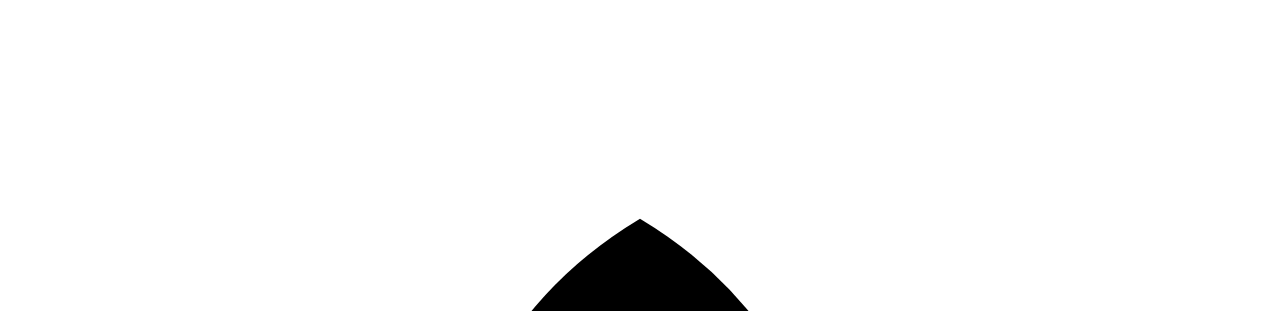
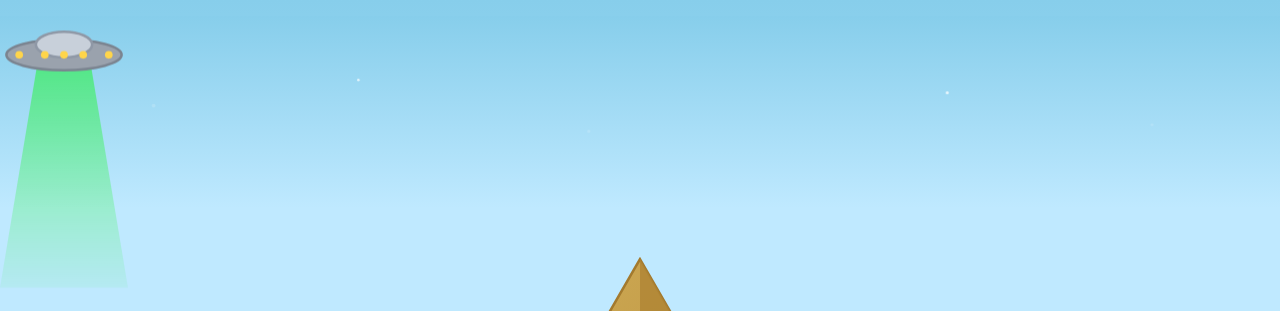
Before and after one commit to AsherSeibel123/ThePyramid, a plain HTML site: page index.html in a window 1280 px wide. Shown: the top 311 px of the page. Drawn offline with Linux system fonts and the light colour scheme.

Commit message:
Update website files

```diff
--- a/index.html
+++ b/index.html
@@ -1,141 +1,248 @@
 <!DOCTYPE html>
 <html lang="en">
 <head>
-  <meta charset="UTF-8">
-  <meta name="viewport" content="width=device-width, initial-scale=1.0">
+  <meta charset="UTF-8" />
+  <meta name="viewport" content="width=device-width, initial-scale=1" />
   <title>THE PYRAMID</title>
-  <link rel="stylesheet" href="styles.css">
+  <link rel="preconnect" href="https://fonts.googleapis.com">
+  <link rel="preconnect" href="https://fonts.gstatic.com" crossorigin>
+  <link href="https://fonts.googleapis.com/css2?family=Bangers&family=Montserrat:wght@400;700&display=swap" rel="stylesheet">
+  <style>
+    :root {
+      --sky: #87ceeb;
+      --dusk: #4f6ea9;
+      --sand: #f2d16b;
+      --pyramid: #c9a24c;
+      --pyramid-dark: #b08a3a;
+      --beam: rgba(0, 255, 0, 0.25);
+    }
+    * { box-sizing: border-box; }
+    html, body {
+      height: 100%;
+      margin: 0;
+      font-family: 'Montserrat', system-ui, -apple-system, Segoe UI, Roboto, Helvetica, Arial, sans-serif;
+      overflow: hidden;
+      background: linear-gradient(180deg, var(--sky) 0%, #bfe9ff 50%, var(--sand) 50.1%);
+    }
+    .stage {
+      position: relative;
+      width: 100vw;
+      height: 100vh;
+    }
+    /* Center title */
+    .title {
+      position: absolute;
+      inset: 0;
+      display: grid;
+      place-items: center;
+      pointer-events: none;
+      text-align: center;
+    }
+    .title h1 {
+      font-family: 'Bangers', cursive;
+      font-size: clamp(48px, 12vw, 160px);
+      letter-spacing: 0.06em;
+      line-height: 1;
+      margin: 0;
+      color: #111;
+      text-shadow: 0 4px 0 #fff, 0 12px 24px rgba(0,0,0,0.35);
+      mix-blend-mode: multiply;
+    }
+
+    /* Disco ball */
+    .disco {
+      position: absolute;
+      top: 4vh;
+      left: 8vw;
+      width: min(12vw, 140px);
+      aspect-ratio: 1/1;
+      filter: drop-shadow(0 8px 12px rgba(0,0,0,0.25));
+      animation: sway 5s ease-in-out infinite alternate;
+    }
+    @keyframes sway {
+      from { transform: rotate(-6deg); }
+      to   { transform: rotate(6deg); }
+    }
+    .sparkle {
+      position: absolute; inset: 0; pointer-events: none;
+      background: conic-gradient(from 0deg, rgba(255,255,255,.0), rgba(255,255,255,.7), rgba(255,255,255,.0) 20%);
+      mask: radial-gradient(circle at 50% 50%, black 40%, transparent 41%);
+      animation: spin 6s linear infinite;
+      mix-blend-mode: screen;
+      border-radius: 50%;
+    }
+    @keyframes spin { to { transform: rotate(1turn); } }
+
+    /* SVG scene container */
+    svg {
+      position: absolute;
+      inset: 0;
+      width: 100%;
+      height: 100%;
+    }
+
+    /* Simple sparkle stars */
+    .star { animation: twinkle 3.5s ease-in-out infinite; opacity: .9; }
+    .star:nth-child(odd) { animation-duration: 5.2s; }
+    @keyframes twinkle { 0%,100% { opacity: .2 } 50% { opacity: 1 } }
+
+    /* UFO gentle bob */
+    #ufo { animation: bob 3.5s ease-in-out infinite; transform-origin: center; }
+    @keyframes bob {
+      0%,100% { transform: translateY(0px) }
+      50% { transform: translateY(-8px) }
+    }
+
+    /* Responsive note for very small screens */
+    @media (max-height: 480px) {
+      .title h1 { font-size: clamp(36px, 10vw, 100px); }
+    }
+  </style>
 </head>
 <body>
-  <div class="scene" id="scene">
-    <!-- Top Hieroglyphics Border -->
-    <div class="hieroglyphics top" id="hieroglyphicsTop"></div>
-
-    <!-- Sun -->
-    <div class="sun" id="sun"></div>
-
-    <!-- Stars -->
-    <div class="stars" id="stars"></div>
-
-    <!-- Sand Dunes in Background -->
-    <div class="dune dune1"></div>
-    <div class="dune dune2"></div>
-    <div class="dune dune3"></div>
-
-    <!-- Desert Ground -->
-    <div class="ground" id="ground"></div>
-
-    <!-- UFO with green beam -->
-    <div class="ufo" id="ufo">
-      <div class="ufo-dome"></div>
-      <div class="ufo-body">
-        <div class="ufo-lights">
-          <div class="ufo-light"></div>
-          <div class="ufo-light"></div>
-          <div class="ufo-light"></div>
-        </div>
-      </div>
-      <div class="ufo-beam" id="ufoBeam"></div>
+  <div class="stage">
+    <!-- Disco Ball -->
+    <div class="disco">
+      <svg viewBox="0 0 100 120" preserveAspectRatio="xMidYMid meet" aria-hidden="true">
+        <defs>
+          <linearGradient id="discoGlow" x1="0" y1="0" x2="1" y2="1">
+            <stop offset="0%" stop-color="#ffffff"/>
+            <stop offset="50%" stop-color="#e0e0e0"/>
+            <stop offset="100%" stop-color="#c8c8c8"/>
+          </linearGradient>
+        </defs>
+        <line x1="50" y1="0" x2="50" y2="10" stroke="#555" stroke-width="2" />
+        <circle cx="50" cy="60" r="40" fill="url(#discoGlow)" stroke="#999" stroke-width="1" />
+        <!-- grid -->
+        <g stroke="#bbb" stroke-width="1">
+          <!-- verticals -->
+          <path d="M50,20 V100"/>
+          <path d="M35,22 V98"/>
+          <path d="M65,22 V98"/>
+          <path d="M20,32 V88"/>
+          <path d="M80,32 V88"/>
+          <!-- horizontals -->
+          <path d="M15,55 H85"/>
+          <path d="M20,40 H80"/>
+          <path d="M20,80 H80"/>
+          <path d="M30,30 H70"/>
+          <path d="M30,90 H70"/>
+        </g>
+      </svg>
+      <div class="sparkle"></div>
     </div>
 
-    <!-- Disco Ball -->
-    <div class="disco-ball" id="discoBall"></div>
+    <!-- Main Scene (SVG) -->
+    <svg viewBox="0 0 1000 600" role="img" aria-label="Pyramid on sand with stick-figure Egyptian gods, disco ball, and UFO with green beam">
+      <defs>
+        <linearGradient id="skyGrad" x1="0" y1="0" x2="0" y2="1">
+          <stop offset="0%" stop-color="#87ceeb"/>
+          <stop offset="50%" stop-color="#bfe9ff"/>
+        </linearGradient>
+        <linearGradient id="sandGrad" x1="0" y1="0" x2="0" y2="1">
+          <stop offset="0%" stop-color="#f7db7b"/>
+          <stop offset="100%" stop-color="#e7c25f"/>
+        </linearGradient>
+        <linearGradient id="beamGrad" x1="0.5" y1="0" x2="0.5" y2="1">
+          <stop offset="0%" stop-color="rgba(0,255,0,0.45)"/>
+          <stop offset="100%" stop-color="rgba(0,255,0,0.05)"/>
+        </linearGradient>
+        <linearGradient id="pyrFace" x1="0" y1="0" x2="1" y2="1">
+          <stop offset="0%" stop-color="#d1ad57"/>
+          <stop offset="100%" stop-color="#b38a39"/>
+        </linearGradient>
+      </defs>
 
-    <!-- Rave Lights -->
-    <div class="rave-lights" id="raveLights">
-      <div class="rave-light"></div>
-      <div class="rave-light"></div>
-      <div class="rave-light"></div>
-      <div class="rave-light"></div>
+      <!-- sky (for star shimmer on night, purely decorative) -->
+      <rect x="0" y="0" width="1000" height="300" fill="url(#skyGrad)" />
+
+      <!-- stars -->
+      <g fill="#fff" opacity="0.8">
+        <circle class="star" cx="120" cy="70" r="1.5" />
+        <circle class="star" cx="280" cy="50" r="1" />
+        <circle class="star" cx="460" cy="90" r="1.3" />
+        <circle class="star" cx="740" cy="60" r="1.2" />
+        <circle class="star" cx="900" cy="85" r="1.1" />
+      </g>
+
+      <!-- sand -->
+      <rect x="0" y="300" width="1000" height="300" fill="url(#sandGrad)" />
+      <!-- gentle dunes -->
+      <path d="M0 360 C180 330, 300 380, 470 350 C650 320, 800 370, 1000 340 L1000 600 L0 600 Z" fill="#e9c965" opacity="0.9"/>
+
+      <!-- pyramid (simple two-face look) -->
+      <polygon points="500,190 350,450 650,450" fill="url(#pyrFace)" stroke="#a37a2e" stroke-width="2"/>
+      <polygon points="500,190 500,450 650,450" fill="#b18736" opacity="0.85"/>
+
+      <!-- simple doorway -->
+      <rect x="495" y="380" width="30" height="70" fill="#3a2a12" rx="3"/>
+
+      <!-- stick-figure Egyptian gods (minimalist) -->
+      <!-- Left: Anubis (jackal head) -->
+      <g transform="translate(290,455) scale(1.2)">
+        <!-- staff -->
+        <line x1="-20" y1="-60" x2="-20" y2="0" stroke="#111" stroke-width="3"/>
+        <!-- body -->
+        <circle cx="0" cy="-80" r="8" fill="#111"/>
+        <line x1="0" y1="-72" x2="0" y2="-30" stroke="#111" stroke-width="3"/>
+        <line x1="0" y1="-54" x2="-14" y2="-40" stroke="#111" stroke-width="3"/>
+        <line x1="0" y1="-54" x2="14" y2="-40" stroke="#111" stroke-width="3"/>
+        <line x1="0" y1="-30" x2="-12" y2="-10" stroke="#111" stroke-width="3"/>
+        <line x1="0" y1="-30" x2="12" y2="-10" stroke="#111" stroke-width="3"/>
+        <!-- jackal head -->
+        <polygon points="0,-88 14,-92 10,-76" fill="#111"/>
+        <polygon points="8,-98 14,-92 0,-88" fill="#111"/>
+      </g>
+
+      <!-- Right: Horus (falcon hint) -->
+      <g transform="translate(710,455) scale(1.2)">
+        <line x1="20" y1="-60" x2="20" y2="0" stroke="#111" stroke-width="3"/>
+        <circle cx="0" cy="-80" r="8" fill="#111"/>
+        <line x1="0" y1="-72" x2="0" y2="-30" stroke="#111" stroke-width="3"/>
+        <line x1="0" y1="-54" x2="-14" y2="-40" stroke="#111" stroke-width="3"/>
+        <line x1="0" y1="-54" x2="14" y2="-40" stroke="#111" stroke-width="3"/>
+        <line x1="0" y1="-30" x2="-12" y2="-10" stroke="#111" stroke-width="3"/>
+        <line x1="0" y1="-30" x2="12" y2="-10" stroke="#111" stroke-width="3"/>
+        <!-- beak-ish -->
+        <polygon points="0,-86 14,-82 0,-78" fill="#111"/>
+      </g>
+
+      <!-- Center front: Isis (staff + crown hint) -->
+      <g transform="translate(420,475)">
+        <line x1="-16" y1="-70" x2="-16" y2="-5" stroke="#111" stroke-width="3"/>
+        <circle cx="0" cy="-86" r="8" fill="#111"/>
+        <line x1="0" y1="-78" x2="0" y2="-36" stroke="#111" stroke-width="3"/>
+        <line x1="0" y1="-58" x2="-14" y2="-44" stroke="#111" stroke-width="3"/>
+        <line x1="0" y1="-58" x2="14" y2="-44" stroke="#111" stroke-width="3"/>
+        <line x1="0" y1="-36" x2="-12" y2="-10" stroke="#111" stroke-width="3"/>
+        <line x1="0" y1="-36" x2="12" y2="-10" stroke="#111" stroke-width="3"/>
+        <!-- crown hint -->
+        <circle cx="0" cy="-98" r="6" fill="#111"/>
+      </g>
+
+      <!-- UFO + beam -->
+      <g id="ufo" transform="translate(770,120)">
+        <!-- beam -->
+        <polygon points="30,40 70,40 100,220 0,220" fill="url(#beamGrad)" />
+        <!-- saucer -->
+        <ellipse cx="50" cy="38" rx="45" ry="12" fill="#9aa2ad" stroke="#7b8490" stroke-width="2" />
+        <ellipse cx="50" cy="30" rx="22" ry="10" fill="#c8d0da" stroke="#8f98a6" stroke-width="2" />
+        <!-- lights -->
+        <g>
+          <circle cx="15" cy="38" r="3" fill="#ffd54a"/>
+          <circle cx="35" cy="38" r="3" fill="#ffd54a"/>
+          <circle cx="50" cy="38" r="3" fill="#ffd54a"/>
+          <circle cx="65" cy="38" r="3" fill="#ffd54a"/>
+          <circle cx="85" cy="38" r="3" fill="#ffd54a"/>
+        </g>
+      </g>
+
+    </svg>
+
+    <!-- Title text on top -->
+    <div class="title">
+      <h1>THE PYRAMID</h1>
     </div>
-
-    <!-- Egyptian Gods Stick Figures -->
-    <div class="gods" id="gods">
-      <!-- Anubis with jackal head crown -->
-      <svg class="god god-anubis" viewBox="0 0 60 100">
-        <!-- Head with tall pointed ears -->
-        <circle cx="30" cy="15" r="8"/>
-        <line x1="22" y1="10" x2="20" y2="2"/>
-        <line x1="20" y1="2" x2="24" y2="2"/>
-        <line x1="38" y1="10" x2="40" y2="2"/>
-        <line x1="40" y1="2" x2="36" y2="2"/>
-        <!-- Body -->
-        <line x1="30" y1="23" x2="30" y2="60"/>
-        <!-- Arms -->
-        <line x1="30" y1="35" x2="15" y2="45"/>
-        <line x1="30" y1="35" x2="45" y2="45"/>
-        <!-- Legs -->
-        <line x1="30" y1="60" x2="20" y2="90"/>
-        <line x1="30" y1="60" x2="40" y2="90"/>
-      </svg>
-
-      <!-- Horus with falcon crown -->
-      <svg class="god god-horus" viewBox="0 0 60 100">
-        <!-- Head with falcon crown -->
-        <circle cx="30" cy="15" r="8"/>
-        <polyline points="25,8 30,2 35,8" fill="none"/>
-        <line x1="30" y1="2" x2="30" y2="6"/>
-        <!-- Body -->
-        <line x1="30" y1="23" x2="30" y2="60"/>
-        <!-- Arms raised -->
-        <line x1="30" y1="35" x2="15" y2="25"/>
-        <line x1="30" y1="35" x2="45" y2="25"/>
-        <!-- Legs -->
-        <line x1="30" y1="60" x2="20" y2="90"/>
-        <line x1="30" y1="60" x2="40" y2="90"/>
-      </svg>
-
-      <!-- Ra with sun disk crown -->
-      <svg class="god god-ra" viewBox="0 0 60 100">
-        <!-- Head with sun disk -->
-        <circle cx="30" cy="15" r="8"/>
-        <circle cx="30" cy="5" r="6" fill="none"/>
-        <!-- Body -->
-        <line x1="30" y1="23" x2="30" y2="60"/>
-        <!-- Arms -->
-        <line x1="30" y1="35" x2="18" y2="40"/>
-        <line x1="30" y1="35" x2="42" y2="40"/>
-        <!-- Legs -->
-        <line x1="30" y1="60" x2="22" y2="90"/>
-        <line x1="30" y1="60" x2="38" y2="90"/>
-      </svg>
-
-      <!-- Scepter holder with was staff -->
-      <svg class="god god-scepter" viewBox="0 0 60 100">
-        <!-- Head with striped crown -->
-        <circle cx="30" cy="15" r="8"/>
-        <rect x="24" y="4" width="12" height="8" fill="none"/>
-        <line x1="24" y1="7" x2="36" y2="7"/>
-        <!-- Body -->
-        <line x1="30" y1="23" x2="30" y2="60"/>
-        <!-- Arms - one holding staff -->
-        <line x1="30" y1="35" x2="20" y2="35"/>
-        <line x1="20" y1="25" x2="20" y2="70"/>
-        <line x1="30" y1="35" x2="40" y2="45"/>
-        <!-- Legs -->
-        <line x1="30" y1="60" x2="25" y2="90"/>
-        <line x1="30" y1="60" x2="35" y2="90"/>
-      </svg>
-    </div>
-
-    <!-- Pyramid -->
-    <div class="pyramid-container">
-      <div class="pyramid-left"></div>
-      <div class="pyramid-right"></div>
-      <div class="pyramid-ridge"></div>
-      <div class="pyramid-cap"></div>
-      <div class="pyramid-entrance"></div>
-    </div>
-
-    <!-- Title with ripple effect -->
-    <h1 class="title" id="title"><span>T</span><span>H</span><span>E</span><span>P</span><span>Y</span><span>R</span><span>A</span><span>M</span><span>I</span><span>D</span></h1>
-
-    <!-- Bottom Hieroglyphics Border -->
-    <div class="hieroglyphics bottom" id="hieroglyphicsBottom"></div>
   </div>
-
-  <button class="control" id="controlBtn">DAY</button>
-
-  <script src="script.js"></script>
 </body>
 </html>
```
Also changed, not shown: 1 other file.
